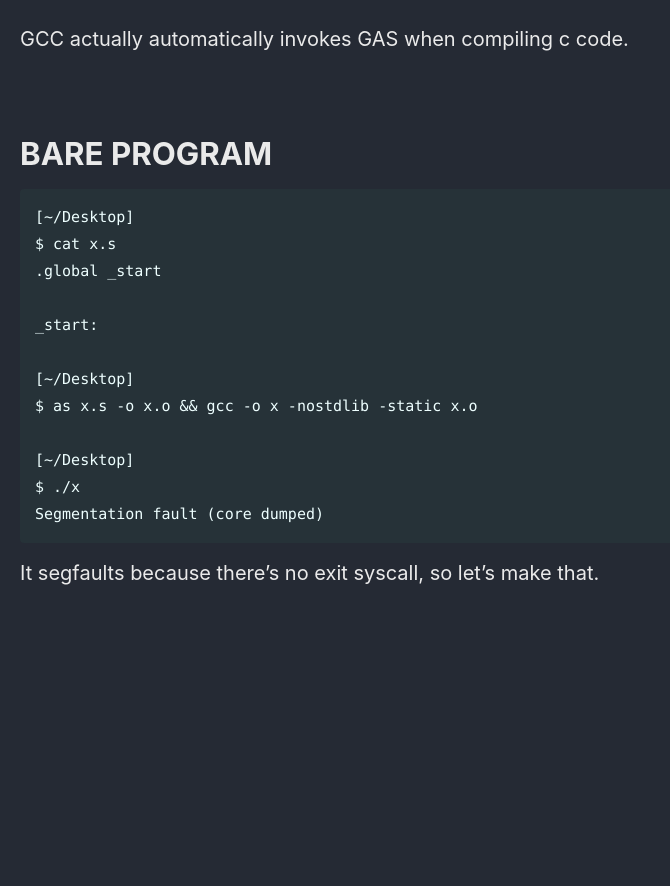
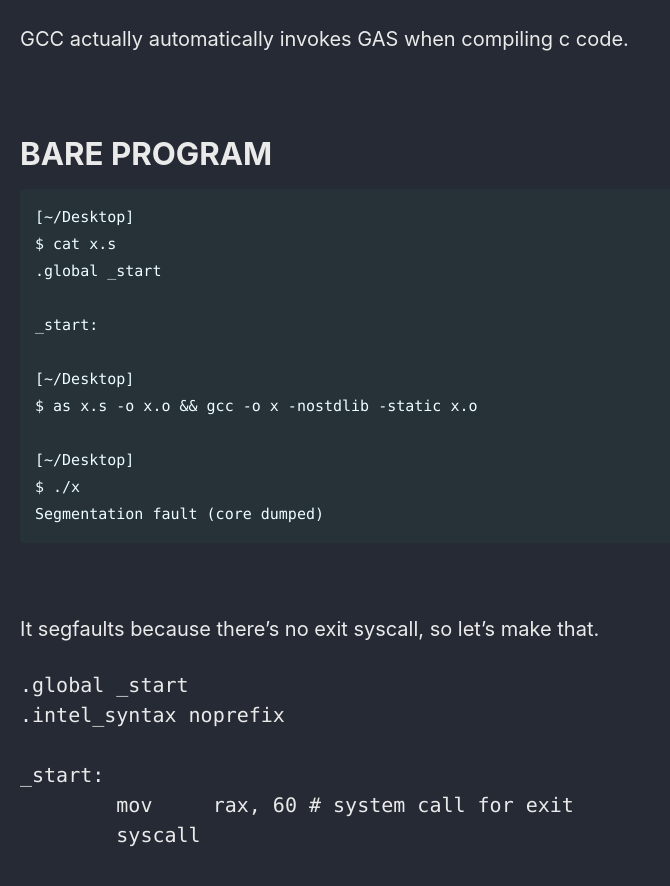
Before and after one commit to Connor-McCartney/Connor-McCartney.github.io, a Jekyll site: the page built from _pages/misc/assembly.md, in a window 1280 px wide and 900 px high, scrolled down 628 px. Shown: the top 886 px of the window, without its empty margins (0-670 px from the left). Built offline with Jekyll 4.4.1, drawn with Linux system fonts in a browser that asks for light colours; cached includes are drawn as plain includes; before the commit the page ends 1272 px from its top, so only the background shows below that.

Commit message:
Update assembly.md

````diff
--- a/_pages/misc/assembly.md
+++ b/_pages/misc/assembly.md
@@ -44,4 +44,15 @@ $ ./x
 Segmentation fault (core dumped)
 ```
 
+<br>
+
 It segfaults because there's no exit syscall, so let's make that.
+
+```asm
+.global _start
+.intel_syntax noprefix
+
+_start:
+	mov 	rax, 60 # system call for exit
+	syscall
+```
````
